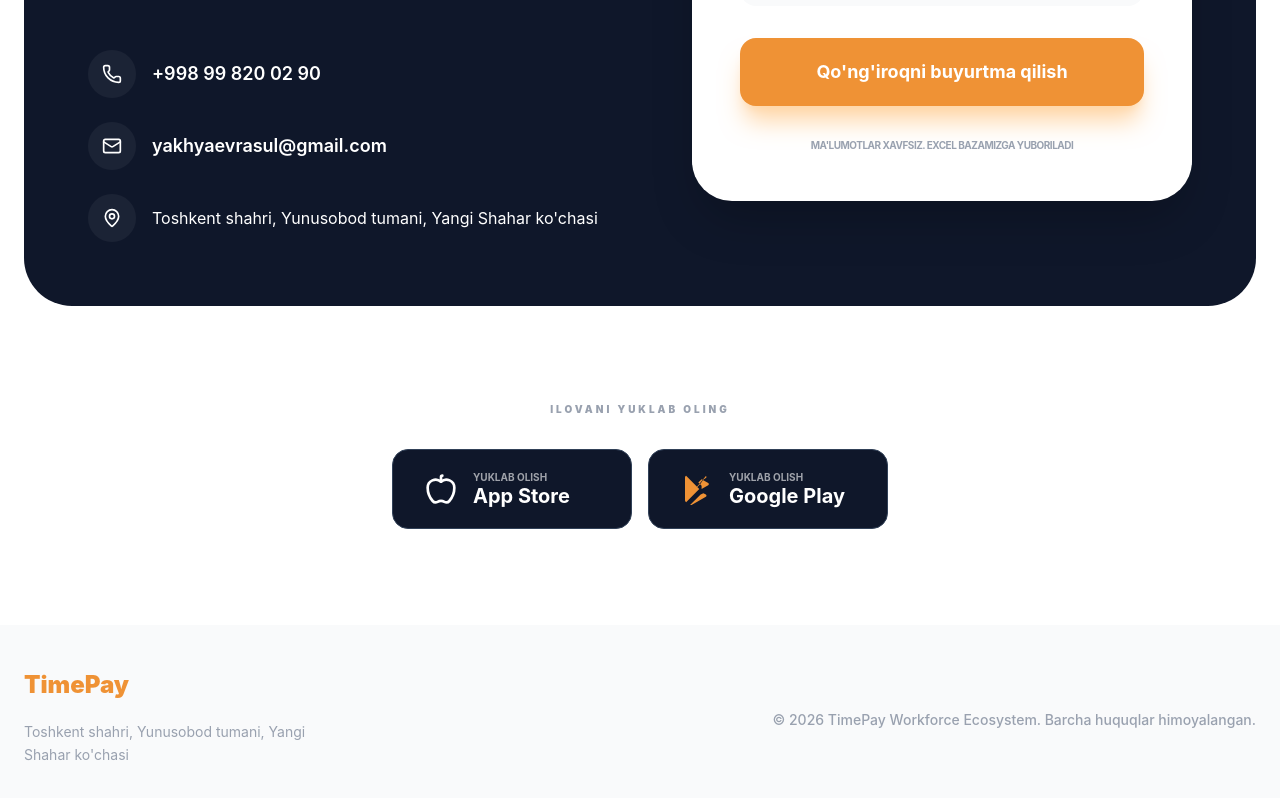
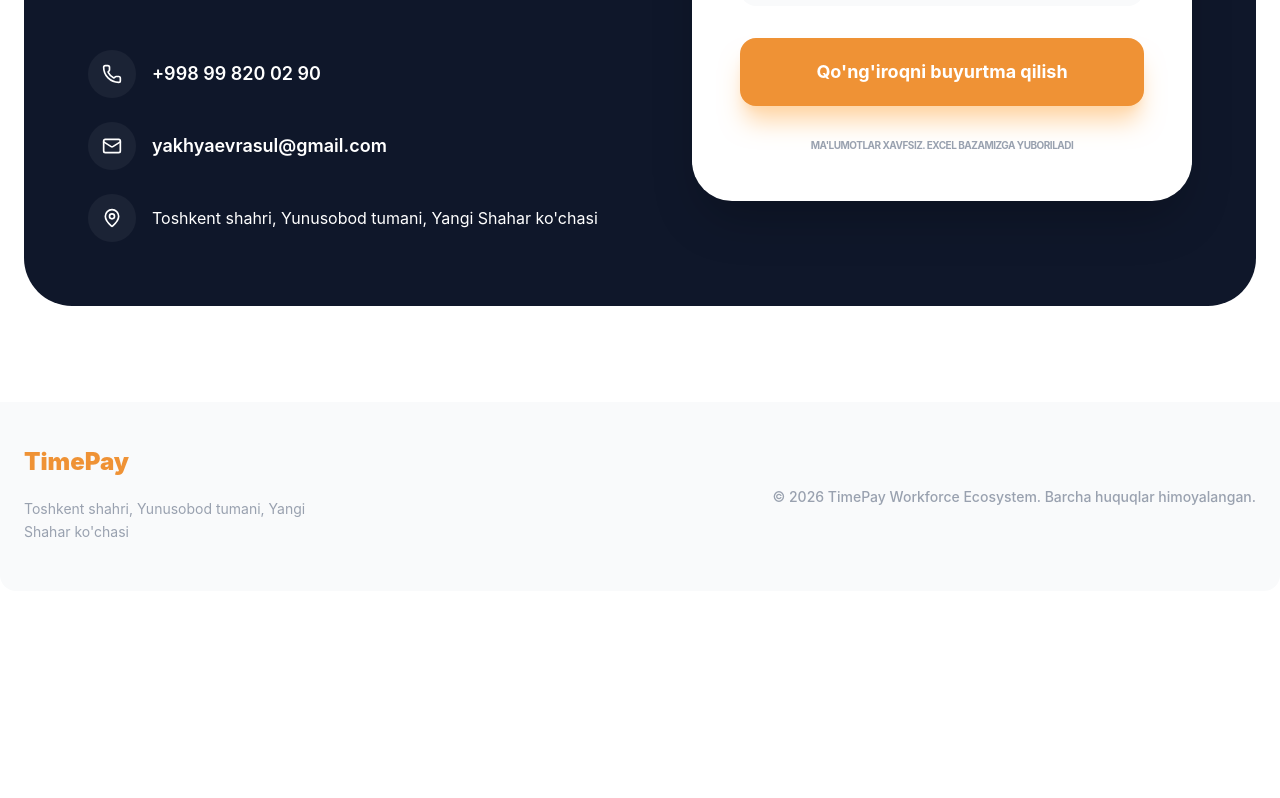
Before and after one commit to AsadbekProgrammer/timepay, a React (Vite) app: page / in a window 1280 px wide. Shown: the part 6948-7746 px from the top of the page. After the commit the page ends 7539 px from the top, so only its background shows below. Built offline with nearby package versions, Linux system fonts and the light colour scheme.

Commit message:
Update Footer.jsx

```diff
--- a/src/components/Footer.jsx
+++ b/src/components/Footer.jsx
@@ -4,45 +4,7 @@
 const Footer = () => {
   return (
     <>
-    <div className="flex flex-col items-center mb-24">
-      <h3 className="text-[10px] font-black text-gray-400 uppercase tracking-[0.3em] mb-8">
-        Ilovani yuklab oling
-      </h3>
 
-      <div className="flex flex-wrap justify-center gap-4">
-        {/* App Store */}
-        <a
-          href="https://apps.apple.com/uz/app/timepay-xodimlar-nazorati/id6755515954"
-          className="bg-[#0F172A] text-white flex items-center gap-4 px-8 py-4 rounded-2xl hover:bg-slate-800 transition-all border border-slate-700 w-[240px] h-[80px] shrink-0"
-          style={{ aspectRatio: "240 / 80" }} // Brauzerga nisbatni oldindan bildirish
-        >
-          {/* Apple iconiga atributlar berildi */}
-          <Apple width="32" height="32" className="w-8 h-8 flex-shrink-0" />
-          <div className="text-left">
-            <p className="text-[10px] opacity-60 uppercase font-bold leading-none">Yuklab olish</p>
-            <p className="text-xl font-bold leading-none mt-1">App Store</p>
-          </div>
-        </a>
-
-        {/* Google Play */}
-        <a
-          href="https://play.google.com/store/apps/details?id=uz.timepay.app&hl=uz"
-          className="bg-[#0F172A] text-white flex items-center gap-4 px-8 py-4 rounded-2xl hover:bg-slate-800 transition-all border border-slate-700 w-[240px] h-[80px] shrink-0"
-          style={{ aspectRatio: "240 / 80" }}
-        >
-          <div className="w-8 h-8 text-tp-orange flex-shrink-0">
-            {/* SVG-ga width va height atributlari qo'shildi */}
-            <svg viewBox="0 0 24 24" fill="currentColor" width="32" height="32" className="w-8 h-8">
-              <path d="M3,20.5V3.5C3,2.91 3.34,2.39 3.84,2.15L13.69,12L3.84,21.85C3.34,21.61 3,21.09 3,20.5M16.81,15.12L18.66,16.19C19.28,16.55 19.28,17.45 18.66,17.81L5.25,25.54L14.74,16.05L16.81,15.12M14.74,7.95L5.25,18.46L18.66,2.19C19.28,2.55 19.28,3.45 18.66,3.81L16.81,4.88L14.74,7.95M15.44,12L20.4,9.14C21.05,8.77 21.05,7.83 20.4,7.46L15.44,4.6L13,7.05L15.44,9.5L15.44,12Z" />
-            </svg>
-          </div>
-          <div className="text-left">
-            <p className="text-[10px] opacity-60 uppercase font-bold leading-none">Yuklab olish</p>
-            <p className="text-xl font-bold leading-none mt-1">Google Play</p>
-          </div>
-        </a>
-      </div>
-    </div>
     <footer>
       <div className="bg-[#F9FAFB] max-w-8xl rounded-b-2xl mx-auto px-6 py-12 flex flex-col md:flex-row justify-between gap-8 md:items-center">
         <div className="space-y-4 flex-shrink-0">
```
